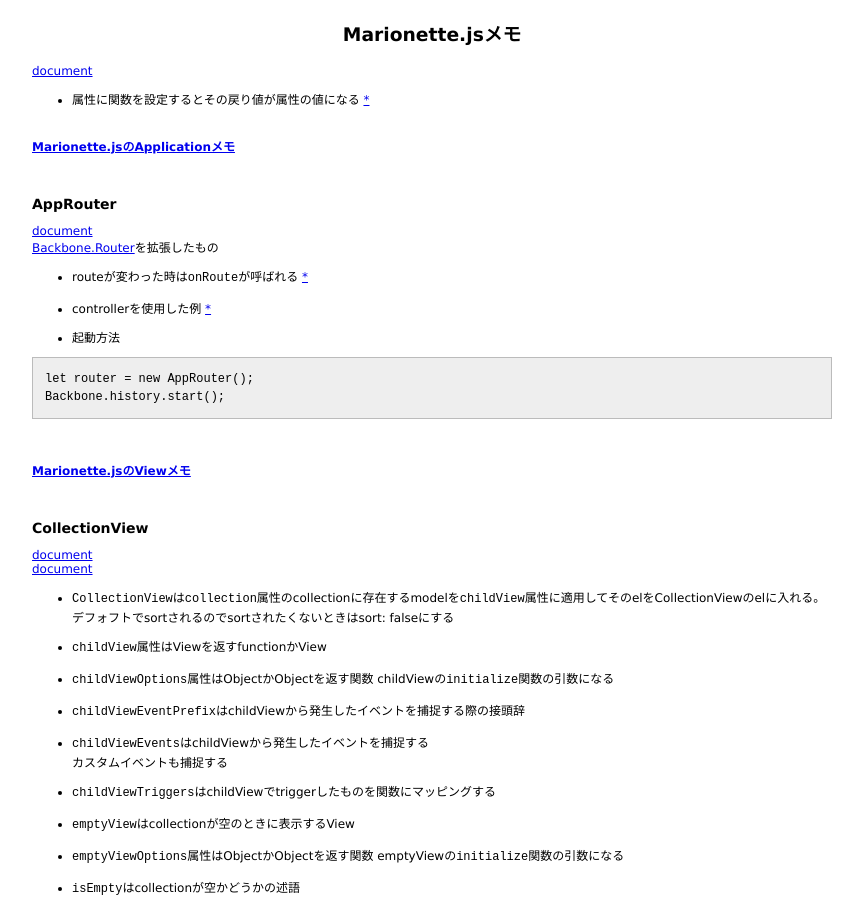
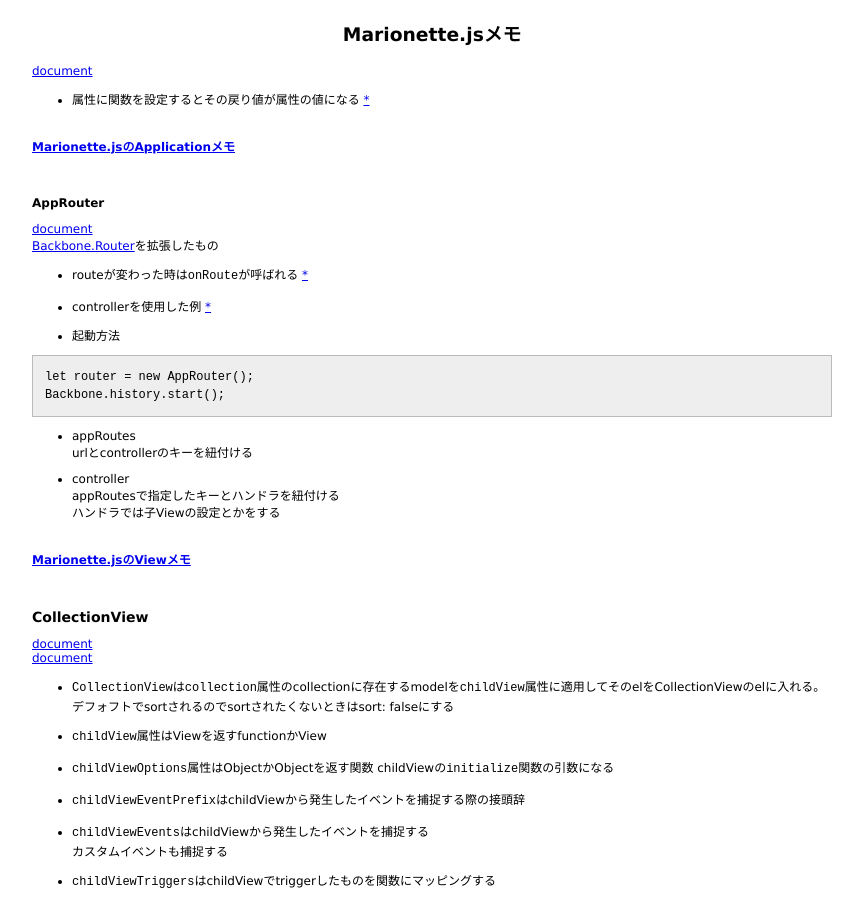
Before and after one commit to 38elements/38elements.github.com, a Jekyll site: the page built from _posts/2016-09-11-backbone_marionette.md, in a window 1280 px wide and 900 px high. Shown: the whole window, without its empty margins (208-1071 px from the left). Built offline with Jekyll 4.4.1, drawn with Linux system fonts in a browser that asks for light colours.

Commit message:
Update 2016-09-11-backbone_marionette.md

````diff
--- a/_posts/2016-09-11-backbone_marionette.md
+++ b/_posts/2016-09-11-backbone_marionette.md
@@ -10,7 +10,7 @@ title: Marionette.jsメモ
 #### [Marionette.jsのApplicationメモ](/2016/10/09/marionettejs-application.html)
 <br>
 
-### AppRouter
+#### AppRouter
 [document](http://marionettejs.com/docs/master/marionette.approuter.html)
 [Backbone.Router](http://backbonejs.org/#Router)を拡張したもの
 * routeが変わった時は`onRoute`が呼ばれる [\*](http://marionettejs.com/docs/master/marionette.approuter.html#handling-route-changes)
@@ -23,6 +23,13 @@ title: Marionette.jsメモ
 let router = new AppRouter();
 Backbone.history.start();
 ```
+
+* appRoutes
+urlとcontrollerのキーを紐付ける
+
+* controller
+appRoutesで指定したキーとハンドラを紐付ける
+ハンドラでは子Viewの設定とかをする
 <br>
 
 #### [Marionette.jsのViewメモ](/2016/10/10/marionettejs-view.html)
````
